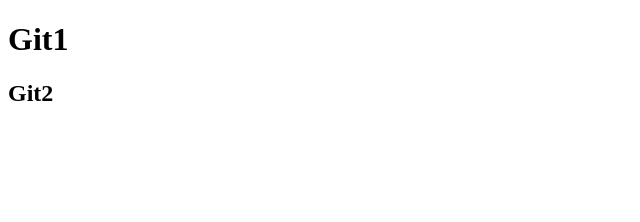
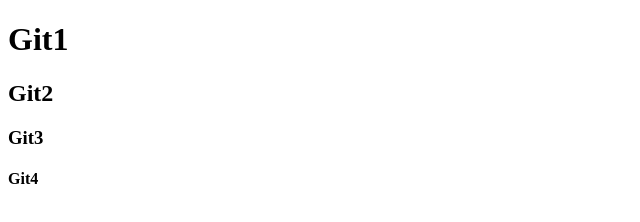
Before and after one commit to mozuku28/git_test, a plain HTML site: page index.html in a window 1280 px wide. Shown: the full height of the page, 0-640 px from the left. Drawn offline with Linux system fonts and the light colour scheme.

Commit message:
git3 git4

```diff
--- a/index.html
+++ b/index.html
@@ -7,5 +7,7 @@
   <body>
     <h1>Git1</h1>
     <h2>Git2</h2>
+    <h3>Git3</h3>
+    <h4>Git4</h4>
   </body>
 </html>
```
